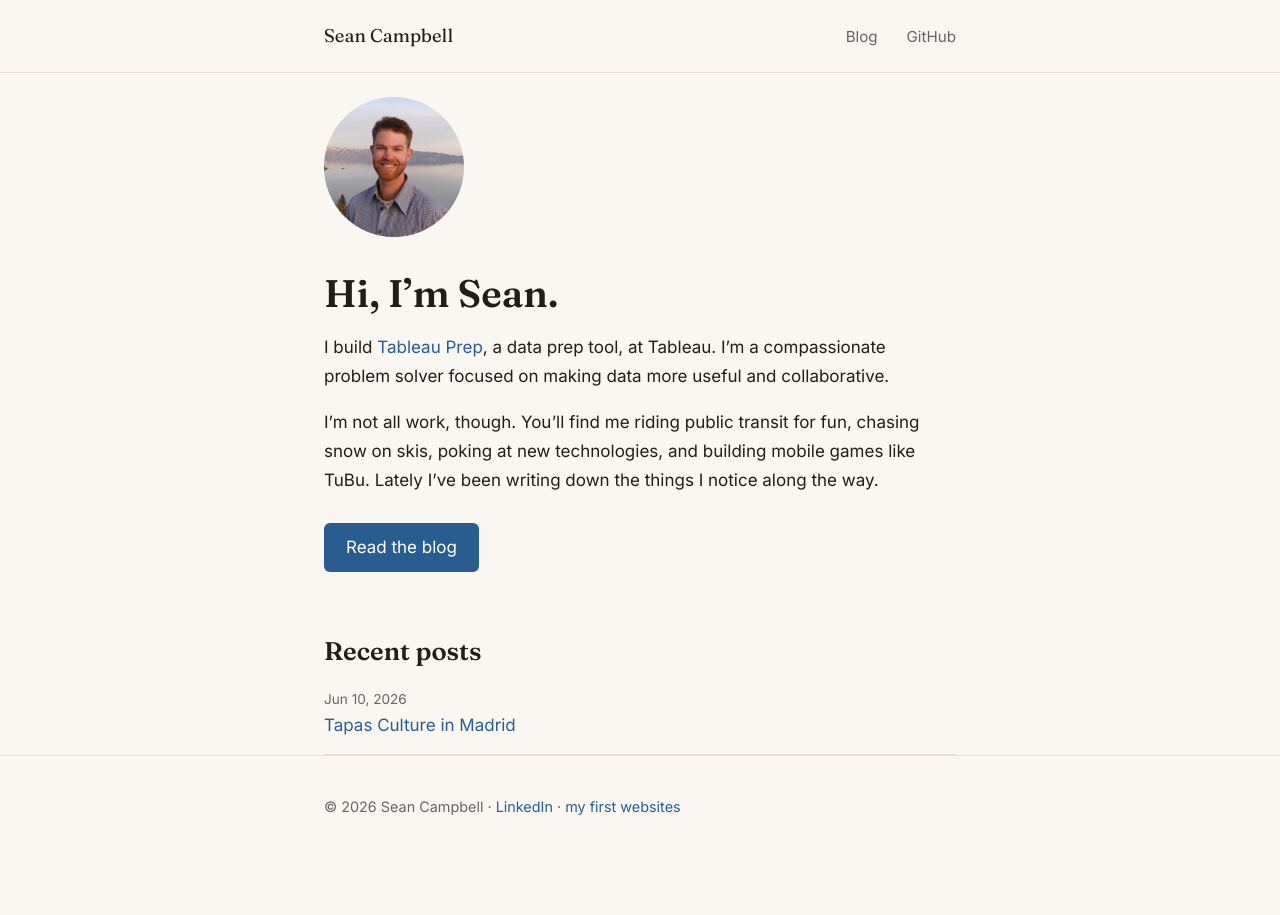
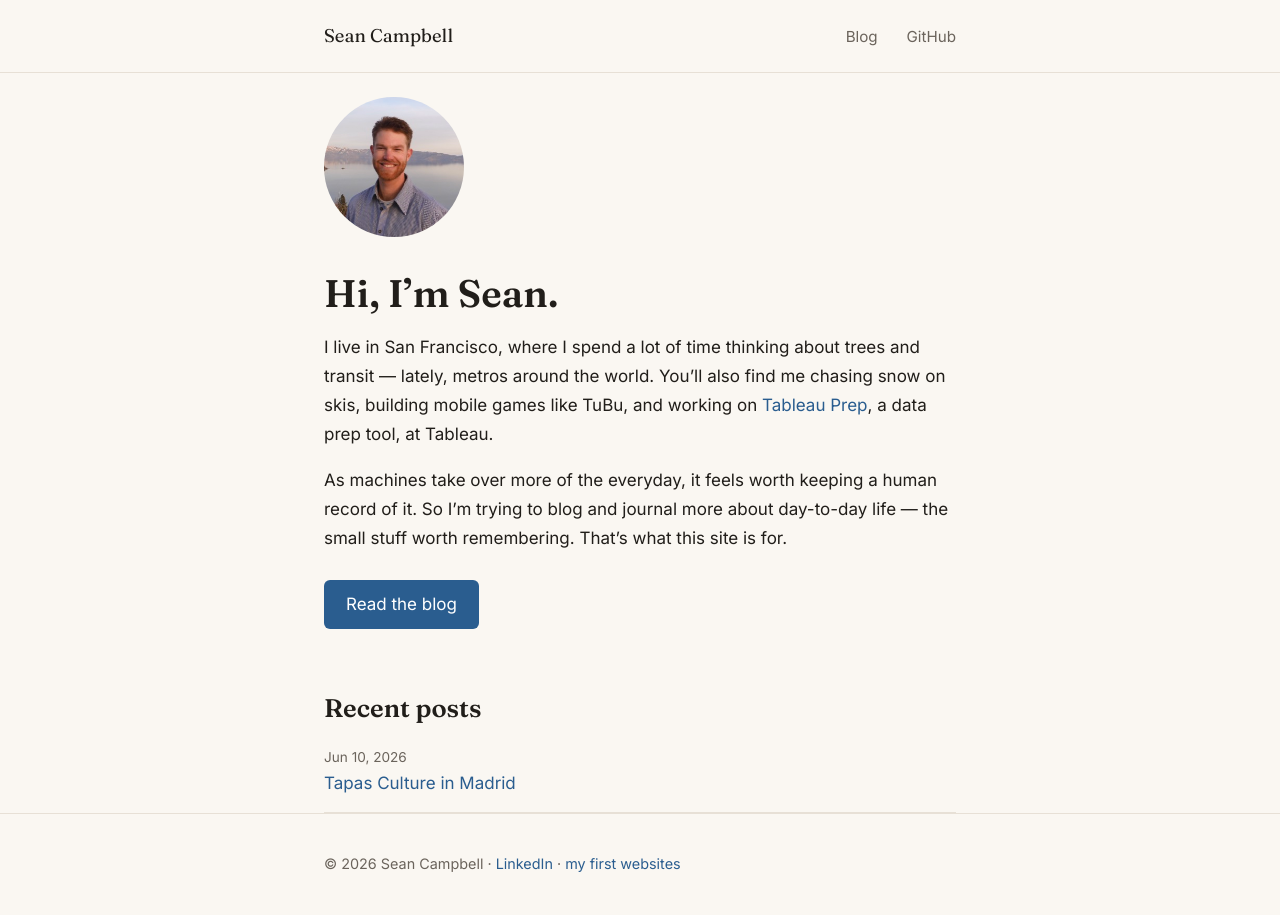
Before and after one commit to campbellsean/campbellsean.github.io, a Jekyll site: the page built from index.html, in a window 1280 px wide. Built offline with Jekyll 4.4.1, drawn with Linux system fonts in a browser that asks for light colours.

Commit message:
Rewrite homepage intro: SF, trees and transit, journaling the everyday

```diff
--- a/index.html
+++ b/index.html
@@ -7,14 +7,16 @@ title:
   <div class="hero-text">
     <h1>Hi, I&rsquo;m Sean.</h1>
     <p>
-      I build <a href="https://www.tableau.com/products/prep" target="_blank" rel="noopener">Tableau Prep</a>,
-      a data prep tool, at Tableau. I&rsquo;m a compassionate problem solver focused on making
-      data more useful and collaborative.
+      I live in San Francisco, where I spend a lot of time thinking about trees and
+      transit &mdash; lately, metros around the world. You&rsquo;ll also find me chasing snow
+      on skis, building mobile games like TuBu, and working on
+      <a href="https://www.tableau.com/products/prep" target="_blank" rel="noopener">Tableau Prep</a>,
+      a data prep tool, at Tableau.
     </p>
     <p>
-      I&rsquo;m not all work, though. You&rsquo;ll find me riding public transit for fun, chasing snow
-      on skis, poking at new technologies, and building mobile games like TuBu. Lately I&rsquo;ve been
-      writing down the things I notice along the way.
+      As machines take over more of the everyday, it feels worth keeping a human record
+      of it. So I&rsquo;m trying to blog and journal more about day-to-day life &mdash; the small
+      stuff worth remembering. That&rsquo;s what this site is for.
     </p>
     <p class="hero-cta">
       <a class="button" href="/blog/">Read the blog</a>
```
